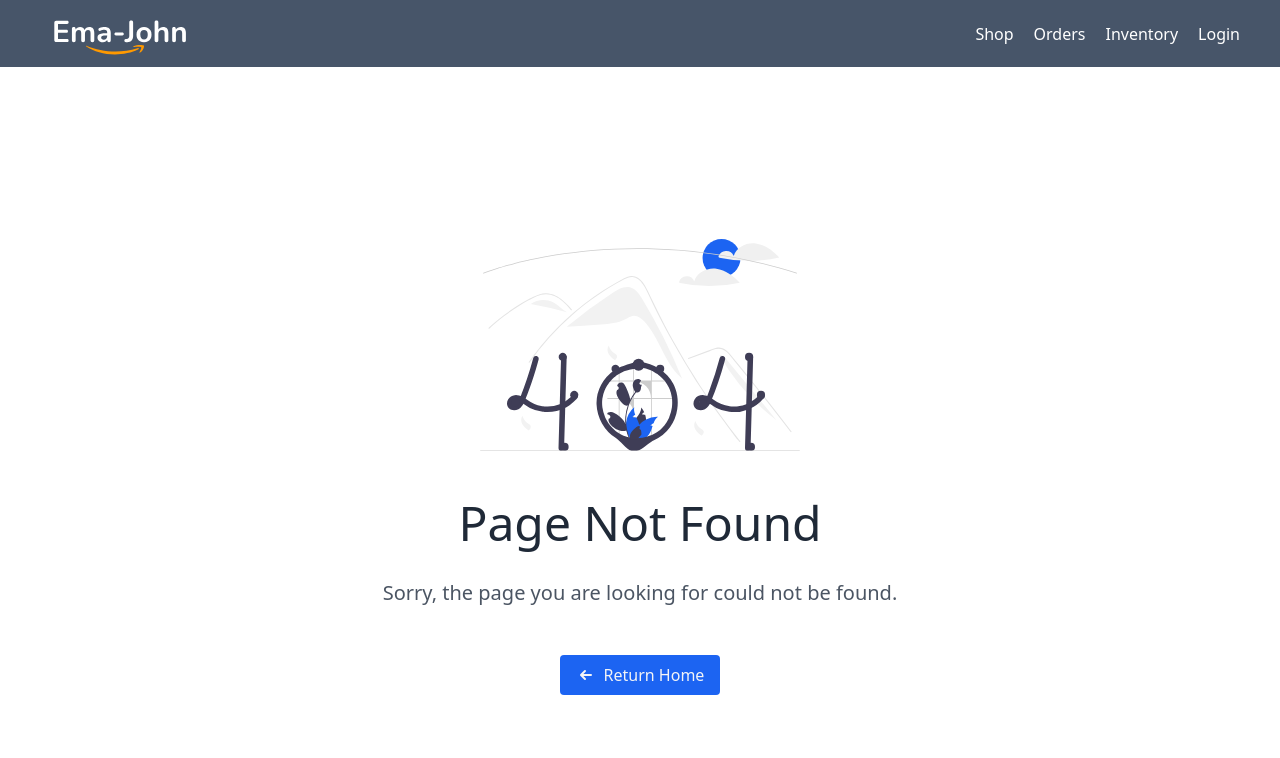
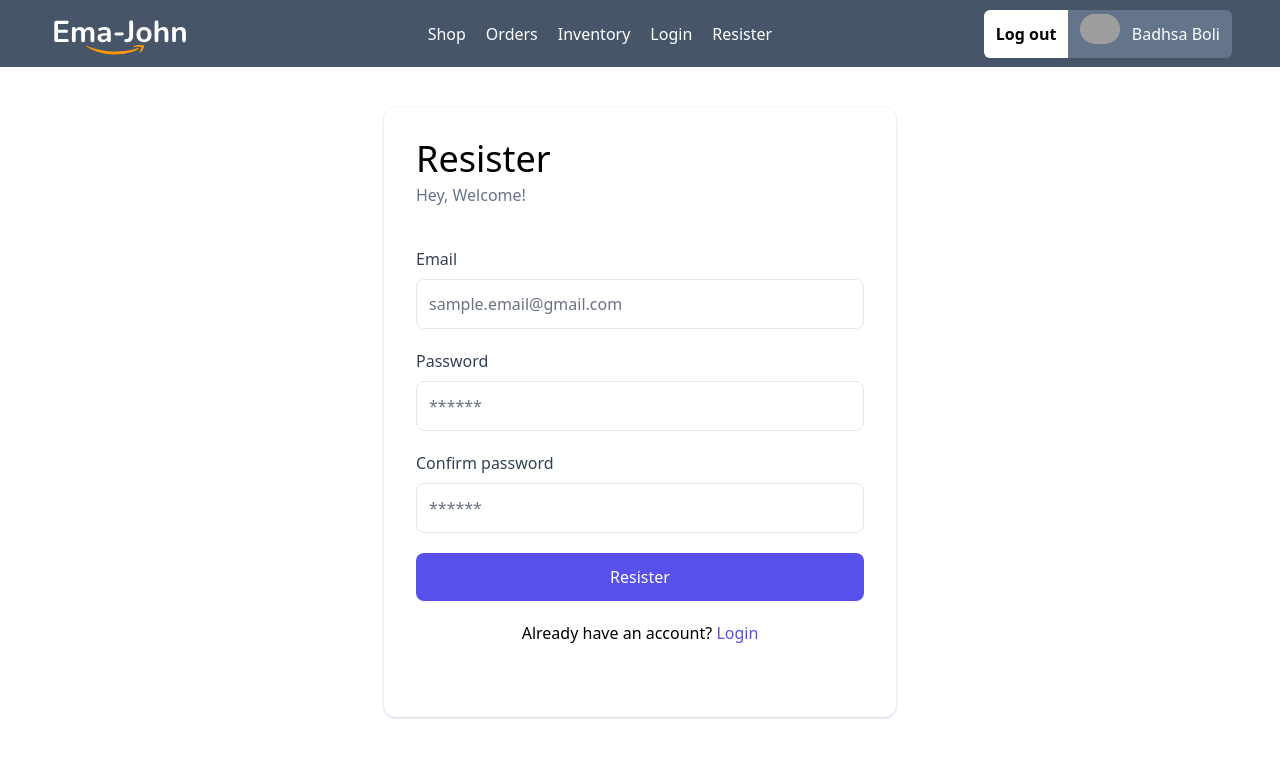
Before and after one commit to 14HAK/ema-jhon-build, a React (Vite) app: page /resister in a window 1280 px wide. Before the commit this address had no page. Shown: the top 758 px of the page. Built offline with nearby package versions, Linux system fonts and the light colour scheme; grey boxes are pictures that could not be loaded.

Commit message:
some component is add etc, login, resister, and mainly set up Context api that data send one level to using one way Context api in react

```diff
--- /dev/null
+++ b/src/Context/Context.jsx
@@ -0,0 +1,14 @@
+import { createContext } from 'react';
+
+export const MyAuthContext = createContext(null);
+
+const Context = ({ children }) => {
+  const user = { name: 'Badhsa Boli' };
+  const data = { user };
+
+  return (
+    <MyAuthContext.Provider value={data}>{children}</MyAuthContext.Provider>
+  );
+};
+
+export default Context;
--- a/src/components/header/Header.jsx
+++ b/src/components/header/Header.jsx
@@ -1,8 +1,12 @@
 import './Header.module.css';
 import Image from '../../lib/images/Logo.svg';
 import { Link } from 'react-router-dom';
+import { useContext } from 'react';
+import { MyAuthContext } from '../../Context/Context';
 
 const Header = () => {
+  const { user } = useContext(MyAuthContext);
+
   return (
     <div className='flex justify-between items-center bg-slate-600 px-10'>
       <div>
@@ -33,8 +37,30 @@ const Header = () => {
               Login
             </Link>
           </li>
+          <li>
+            <Link to='/resister' className='pl-5'>
+              Resister
+            </Link>
+          </li>
         </ul>
       </nav>
+      <div className='flex p-2 whitespace-nowrap'>
+        <button className='inline-flex items-center bg-white border-0 py-3 px-3 focus:outline-none  hover:bg-green-400 hover:text-white rounded-s-md text-base mt-4 -mr-3 w-24 md:mt-0 font-semibold'>
+          Log out
+        </button>
+        <div className='flex items-center bg-slate-500 px-3 py-1 rounded-e-md'>
+          <div className='w-10 h-10 flex-shrink-0 mr-2 sm:mr-3'>
+            <img
+              className='rounded-full'
+              src='https://raw.githubusercontent.com/cruip/vuejs-admin-dashboard-template/main/src/images/user-36-05.jpg'
+              width='60'
+              height='60'
+              alt='user-photo'
+            />
+          </div>
+          <div className='font-medium text-white'>{user.name}</div>
+        </div>
+      </div>
     </div>
   );
 };
--- a/src/components/login/Login.jsx
+++ b/src/components/login/Login.jsx
@@ -1,7 +1,90 @@
+import { Link } from 'react-router-dom';
+
 const Login = () => {
   return (
     <div>
-      <p>this is Login Page</p>
+      <div className='p-10'>
+        <section className='max-w-lg mx-auto bg-white p-8 rounded-xl shadow shadow-slate-300'>
+          <h1 className='text-4xl font-medium'>Login</h1>
+
+          <div className='my-5'>
+            <button className='w-full text-center py-3 my-3 border flex space-x-2 items-center justify-center border-slate-200 rounded-lg text-slate-700 hover:border-slate-400 hover:text-slate-900 hover:shadow transition duration-150'>
+              <img
+                src='https://www.svgrepo.com/show/355037/google.svg'
+                className='w-6 h-6'
+                alt=''
+              />{' '}
+              <span>Login with Google</span>
+            </button>
+          </div>
+          <form action='' className='my-10'>
+            <div className='flex flex-col space-y-5'>
+              <label htmlFor='email'>
+                <p className='font-medium text-slate-700 pb-2'>Email address</p>
+                <input
+                  id='email'
+                  name='email'
+                  type='email'
+                  className='w-full py-3 border border-slate-200 rounded-lg px-3 focus:outline-none focus:border-slate-500 hover:shadow'
+                  placeholder='@gmail.com'
+                />
+              </label>
+              <label htmlFor='password'>
+                <p className='font-medium text-slate-700 pb-2'>Password</p>
+                <input
+                  id='password'
+                  name='password'
+                  type='password'
+                  className='w-full py-3 border border-slate-200 rounded-lg px-3 focus:outline-none focus:border-slate-500 hover:shadow'
+                  placeholder='******'
+                />
+              </label>
+              <div className='flex flex-row justify-between'>
+                <div>
+                  <label htmlFor='remember' className=''>
+                    <input
+                      type='checkbox'
+                      id='remember'
+                      className='w-4 h-4 border-slate-200 focus:bg-indigo-600'
+                    />
+                    Remember me
+                  </label>
+                </div>
+                <div>
+                  <button className='font-medium hover:underline text-indigo-600'>
+                    Forgot Password?
+                  </button>
+                </div>
+              </div>
+              <button className='w-full py-3 font-medium text-white bg-indigo-600 hover:bg-indigo-500 rounded-lg border-indigo-500 hover:shadow inline-flex space-x-2 items-center justify-center'>
+                <svg
+                  xmlns='http://www.w3.org/2000/svg'
+                  className='h-6 w-6'
+                  fill='none'
+                  viewBox='0 0 24 24'
+                  stroke='currentColor'
+                  strokeWidth='2'
+                >
+                  <path
+                    strokeLinecap='round'
+                    strokeLinejoin='round'
+                    d='M11 16l-4-4m0 0l4-4m-4 4h14m-5 4v1a3 3 0 01-3 3H6a3 3 0 01-3-3V7a3 3 0 013-3h7a3 3 0 013 3v1'
+                  />
+                </svg>
+                <span>Login</span>
+              </button>
+              <p className='text-center'>
+                Not registered yet?{' '}
+                <button className='text-indigo-600 hover:underline font-medium inline-flex space-x-1 items-center'>
+                  <Link to={'/resister'}>
+                    <span>Register now</span>
+                  </Link>
+                </button>
+              </p>
+            </div>
+          </form>
+        </section>
+      </div>
     </div>
   );
 };
--- /dev/null
+++ b/src/components/resister/Resister.jsx
@@ -0,0 +1,67 @@
+import { Link } from 'react-router-dom';
+
+const Resister = () => {
+  return (
+    <>
+      <div className='p-10'>
+        <section className='max-w-lg mx-auto bg-white p-8 rounded-xl shadow shadow-slate-300'>
+          <h1 className='text-4xl font-medium'>Resister</h1>
+          <p className='text-slate-500 pt-1'>Hey, Welcome!</p>
+
+          <form action='' className='my-10'>
+            <div className='flex flex-col space-y-5'>
+              <label htmlFor='email'>
+                <p className='font-medium text-slate-700 pb-2'>Email</p>
+                <input
+                  id='email'
+                  name='email'
+                  type='email'
+                  required
+                  className='w-full py-3 border border-slate-200 rounded-lg px-3 focus:outline-none focus:border-slate-500 hover:shadow'
+                  placeholder='sample.email@gmail.com'
+                />
+              </label>
+              <label htmlFor='password'>
+                <p className='font-medium text-slate-700 pb-2'>Password</p>
+                <input
+                  id='password'
+                  name='password'
+                  type='password'
+                  required
+                  className='w-full py-3 border border-slate-200 rounded-lg px-3 focus:outline-none focus:border-slate-500 hover:shadow'
+                  placeholder='******'
+                />
+              </label>
+              <label htmlFor='confirm-password'>
+                <p className='font-medium text-slate-700 pb-2'>
+                  Confirm password
+                </p>
+                <input
+                  id='confirm-password'
+                  name='confirm-password'
+                  type='password'
+                  required
+                  className='w-full py-3 border border-slate-200 rounded-lg px-3 focus:outline-none focus:border-slate-500 hover:shadow'
+                  placeholder='******'
+                />
+              </label>
+              <button className='w-full py-3 font-medium text-white bg-indigo-600 hover:bg-indigo-500 rounded-lg border-indigo-500 hover:shadow inline-flex space-x-2 items-center justify-center'>
+                <span>Resister</span>
+              </button>
+              <p className='text-center'>
+                Already have an account?{' '}
+                <button className='text-indigo-600 font-medium inline-flex space-x-1 items-center'>
+                  <Link to={'/login'}>
+                    <span className='hover:underline'>Login</span>
+                  </Link>
+                </button>
+              </p>
+            </div>
+          </form>
+        </section>
+      </div>
+    </>
+  );
+};
+
+export default Resister;
--- a/src/components/shop/Shop-area/Shop.jsx
+++ b/src/components/shop/Shop-area/Shop.jsx
@@ -33,7 +33,6 @@ const Shop = () => {
         >
           <Link to={'/orders'}>
             <button
-              to={'/orders'}
               type='button'
               className='w-full text-green-700 hover:text-white border border-green-700 hover:bg-green-800 font-medium rounded-lg text-md px-5 py-2.5 text-center mr-2 mb-2 dark:border-green-500 dark:text-green-500 dark:hover:text-white dark:hover:bg-green-600 '
             >
--- a/src/main.jsx
+++ b/src/main.jsx
@@ -1,6 +1,5 @@
 import React from 'react';
 import ReactDOM from 'react-dom/client';
-import App from './App.jsx';
 import './index.css';
 import { RouterProvider, createBrowserRouter } from 'react-router-dom';
 import Layout from './components/layout/Layout.jsx';
@@ -10,6 +9,8 @@ import Inventory from './components/inventory/Inventory.jsx';
 import Login from './components/login/Login.jsx';
 import loadAllProducts from './components/loadData/LoadData.js';
 import ErrorPage from './components/errorPage/ErrorPage.jsx';
+import Context from './Context/Context.jsx';
+import Resister from './components/resister/Resister';
 
 const router = createBrowserRouter([
   {
@@ -41,6 +42,10 @@ const router = createBrowserRouter([
         element: <Login></Login>,
       },
       {
+        path: '/resister',
+        element: <Resister></Resister>,
+      },
+      {
         path: '*',
         element: <ErrorPage></ErrorPage>,
       },
@@ -50,8 +55,8 @@ const router = createBrowserRouter([
 
 ReactDOM.createRoot(document.getElementById('root')).render(
   <React.StrictMode>
-    <RouterProvider router={router}>
-      <App />
-    </RouterProvider>
+    <Context>
+      <RouterProvider router={router}></RouterProvider>
+    </Context>
   </React.StrictMode>
 );
```
Also changed, not shown: demo.js (added, +29 -0 lines), src/components/loading/Loading.css (added), src/components/loading/Loading.jsx (added), unExpected.js (added), 1 other file (tests, documents, lock files or other folders).
